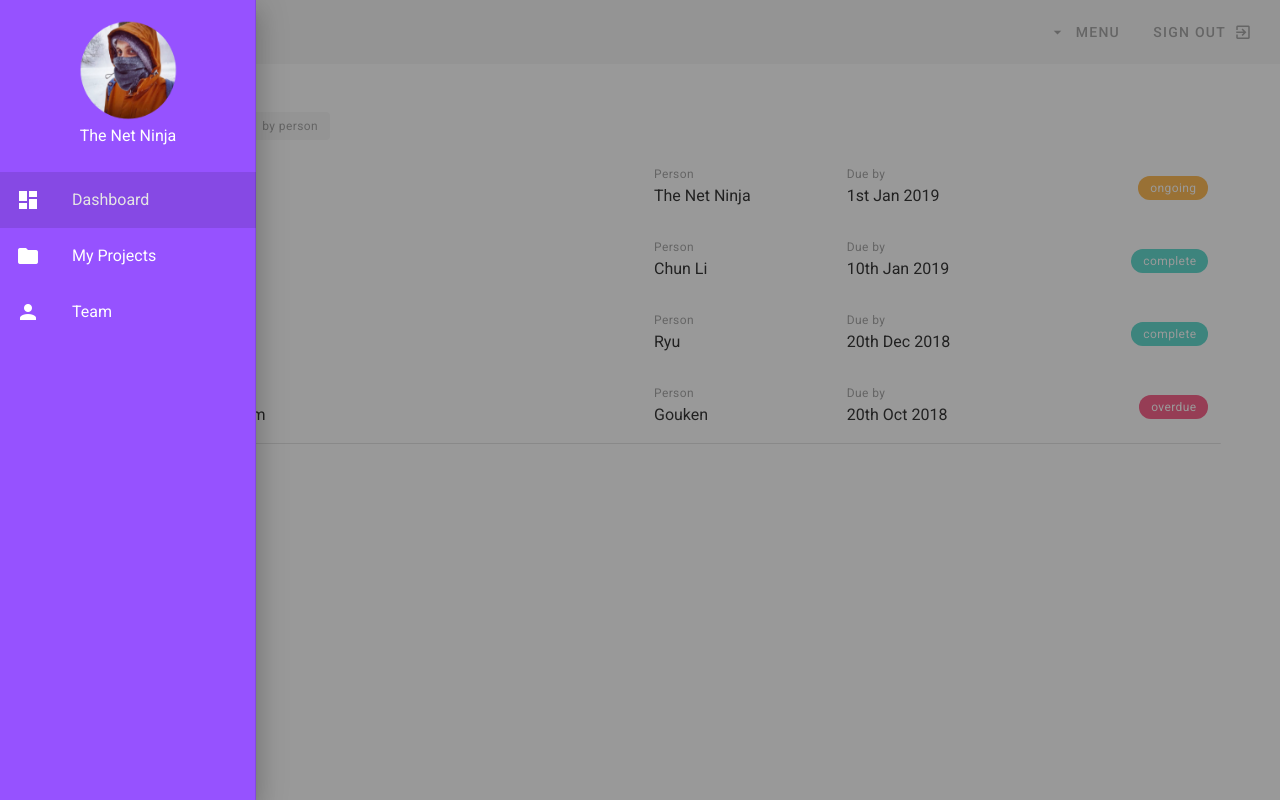
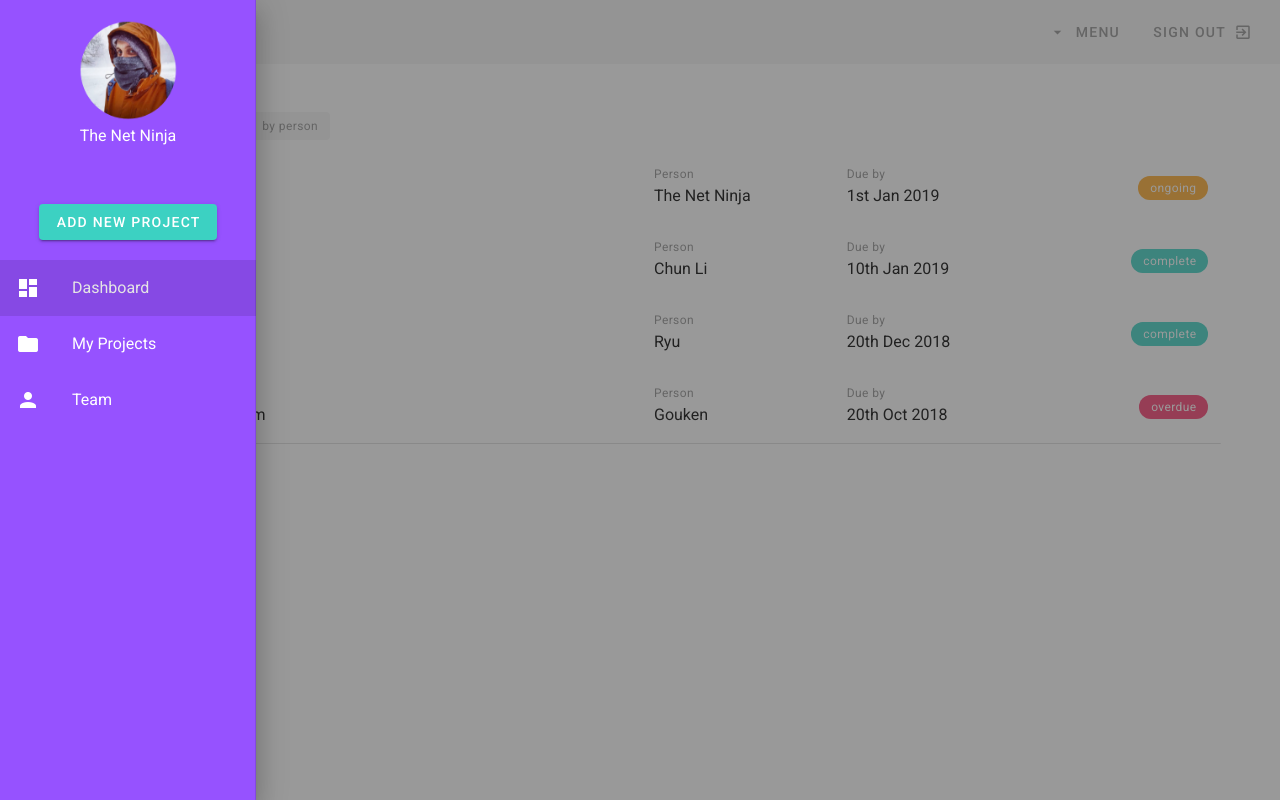
Before and after one commit to mamun-63/vuetify, a Vue app: page / in a window 1280 px wide. Both pictures are taken after a click on the button 28 px from the left and 32 px from the top of the page. Built offline with nearby package versions, Linux system fonts and the light colour scheme.

Commit message:
Popups(dialogues in vuetify)

```diff
--- a/src/components/Navbar.vue
+++ b/src/components/Navbar.vue
@@ -7,8 +7,8 @@
         <span class="font-weight-light">Todo</span>
         <span>Vuetify</span>
       </v-toolbar-title>
+
       <v-spacer></v-spacer>
-
 
       <v-menu offset-y>
         <template v-slot:activator="{ on, attrs }">
@@ -49,6 +49,9 @@
           </v-avatar>
           <p class="white--text subheading mt-1">The Net Ninja</p>
         </v-col>
+        <v-col class="mt-4 mb-3">
+          <Popup />
+        </v-col>
       </v-row>
       <v-list>
         <v-list-item v-for="link in links" :key="link" router :to="link.route">
@@ -66,8 +69,13 @@
 </template>
 
 <script>
+import Popup from './Popup'
+
 export default {
   name: 'Navbar',
+  components:{
+    Popup
+  },
   data() {
     return {
       drawer: false,
--- /dev/null
+++ b/src/components/Popup.vue
@@ -0,0 +1,25 @@
+<template>
+  <v-dialog max-width="600px">
+      <template v-slot:activator="{ on, attrs }">
+        <v-btn
+          color="success"
+          v-bind="attrs"
+          v-on="on"
+        >
+          Add new project
+        </v-btn>
+      </template>
+      <v-card>
+        <v-card-title>
+          <h2>Add a new project</h2>
+        </v-card-title>
+
+      </v-card>
+  </v-dialog>
+</template>
+
+<script>
+export default {
+  name: 'Popup'
+}
+</script>
```
